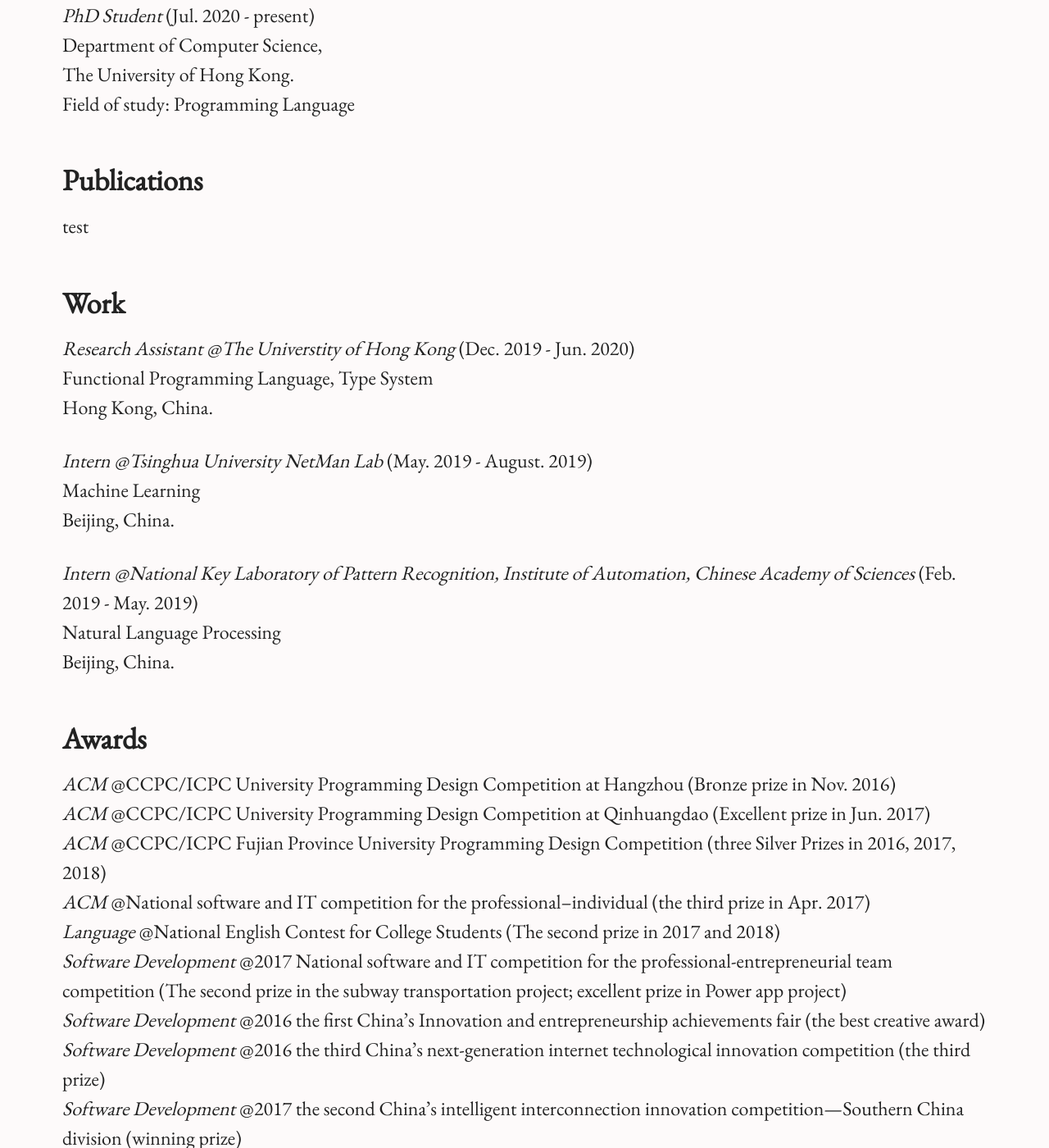
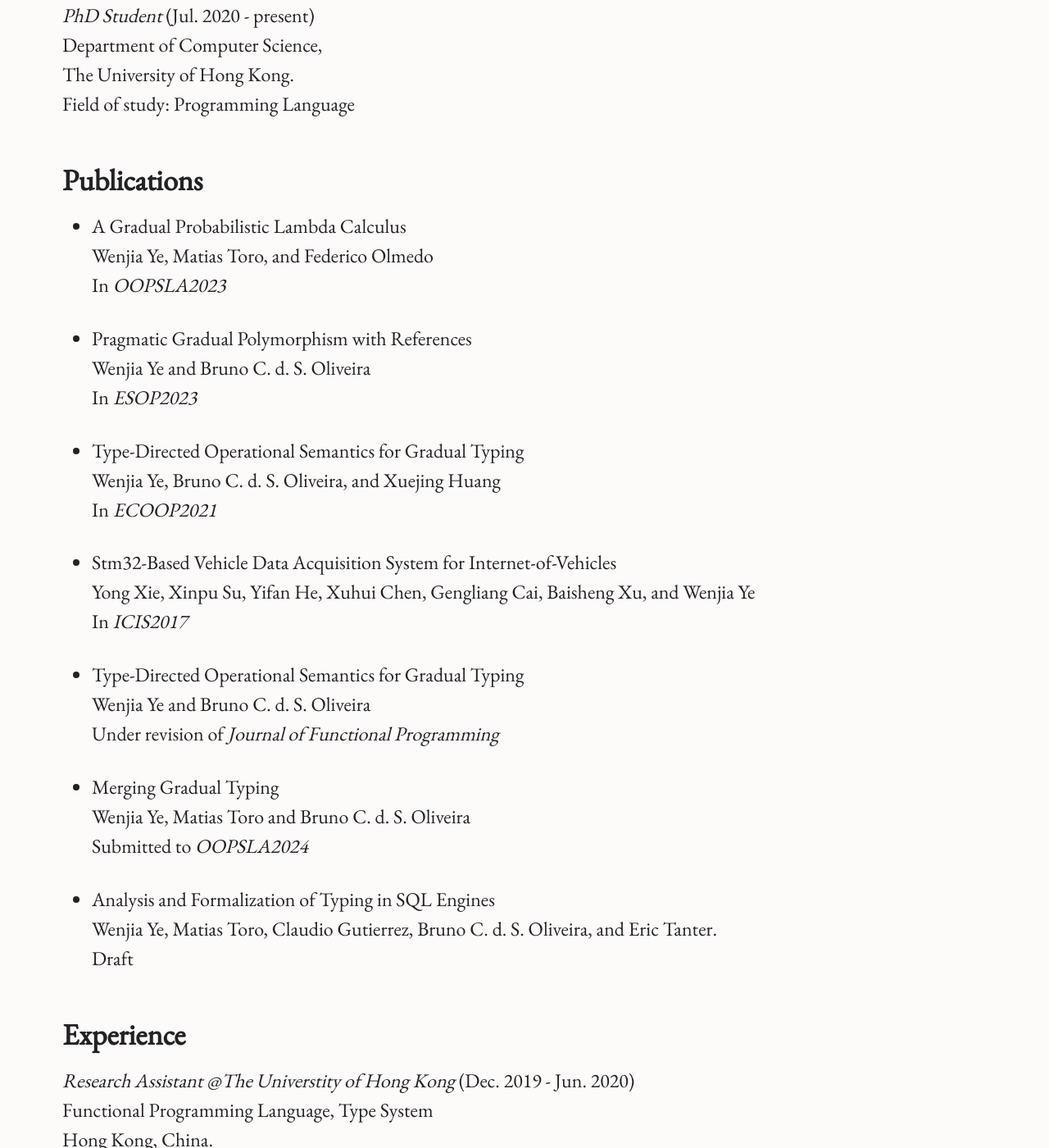
Before and after one commit to YeWenjia/YeWenjia.github.io, a Jekyll site: the page built from index.md, in a window 1280 px wide and 1400 px high, scrolled down 498 px. Shown: the whole window at 82% size. Built offline with Jekyll 4.4.1, drawn with Linux system fonts in a browser that asks for light colours; some of the changed text lies outside the part shown.

Commit message:
Update index.md

```diff
--- a/index.md
+++ b/index.md
@@ -22,23 +22,39 @@
    The University of Hong Kong. <br />
    Field of study: Programming Language
 
-<!--
-## Research
 
-*Machine Learning: Regressive Prediction* <br />
-   To predict using Gaussian <br />
-
-*Online Information Convey System on Amyotrophic Lateral Sclerosis (ALS)* <br />
-   By detecting patients’ blinking to convey information such as opening a door, a light or typing words in a screen <br />
-
-*Rapid Ticketing and Verification System for Subway Transportation* <br />
-   Mobile software development and encryption application <br /> -->
 
 ## Publications
 
-test
+* A Gradual Probabilistic Lambda Calculus <br />
+Wenjia Ye, Matias Toro, and Federico Olmedo<br />
+In <i>OOPSLA2023</i>
 
-## Work
+* Pragmatic Gradual Polymorphism with References <br />
+Wenjia Ye and Bruno C. d. S. Oliveira<br />
+In <i>ESOP2023</i>
+
+* Type-Directed Operational Semantics for Gradual Typing <br />
+Wenjia Ye, Bruno C. d. S. Oliveira, and Xuejing Huang<br />
+In <i>ECOOP2021</i>
+
+* Stm32-Based Vehicle Data Acquisition System for Internet-of-Vehicles <br />
+Yong Xie, Xinpu Su, Yifan He, Xuhui Chen, Gengliang Cai, Baisheng Xu, and Wenjia Ye<br />
+In <i>ICIS2017</i>
+
+* Type-Directed Operational Semantics for Gradual Typing <br />
+Wenjia Ye and Bruno C. d. S. Oliveira <br />
+Under revision of <i>Journal of Functional Programming</i>
+
+* Merging Gradual Typing <br />
+Wenjia Ye, Matias Toro and Bruno C. d. S. Oliveira <br />
+Submitted to <i>OOPSLA2024</i>
+
+* Analysis and Formalization of Typing in SQL Engines <br />
+Wenjia Ye, Matias Toro, Claudio Gutierrez, Bruno C. d. S. Oliveira, and Eric Tanter. <br />
+Draft
+
+## Experience
 
 *Research Assistant @The Universtity of Hong Kong* (Dec. 2019 - Jun. 2020) <br />
    Functional Programming Language, Type System <br />
@@ -48,7 +64,7 @@
    Machine Learning <br />
    Beijing, China.
 
-*Intern  @National Key Laboratory of Pattern Recognition, Institute of Automation, Chinese Academy of Sciences* (Feb. 2019 -  May. 2019) <br />
+*Intern  @National Key Laboratory of Pattern Recognition, Institute of Automation, Chinese Academy of Sciences* (Feb. 2019 - May. 2019) <br />
    Natural Language Processing <br />
    Beijing, China.
 
@@ -72,7 +88,39 @@
 *Scholarships & Honors* @National Excellent Representative of National Scholarship Awarders (0.2%) (2019) <br />
 *Scholarships & Honors* @Excellent Undergraduate Student (2019) <br />
 
-## Skill
+
+## Teaching
+1. *Teacher Assistant* (2020-2021). Functional Programming. The University of Hong Kong.
+2. *Teacher Assistant* (2020-2021). Discrete Mathematics. The University of Hong Kong.
+3. *Teacher Assistant* (2021-2022). Introduction to Data Structures and Algorithms. The University of Hong Kong.
+
+## Community Service
+
+* ESOP2024:AEC
+* ESOP2023:Student Volunteer
+* ECOOP2022:AEC
+* ECOOP2022:(Sub)reviewer
+* ESOP2023:Student Volunteer
+
+
+## CV
+
+[Download PDF](files/WenjiaYE_CV.pdf).
+
+
+<!-- ## Contact
+
+Wenjia YE <br />
+Research Postgraduate Student <br />
+Department of Computer Science<br />
+The University of Hong Kong<br />
+
+Office: Room 426 CYC Building<br />
+Email: [yewenjia@connect.hku.hk] -->
+
+
+
+<!-- ## Skill
 
 *Main Qualification Certificates* <br />
   IBM Software Engineer <br />
@@ -84,25 +132,20 @@
    C Language-Intermediate <br />
 
 *Main Qualification Certificates* <br />
-   C Language-Intermediate <br />
+   C Language-Intermediate <br />  -->
 
-*SoftWare Copyright* <br />
-   Software Copyright based on encrypted QR code ticketing system <br />
+<!-- *SoftWare Copyright* <br />
+   Software Copyright based on encrypted QR code ticketing system <br /> -->
 
-## CV
 
-[Download PDF](files/WenjiaYE_CV.pdf).
+   <!--
+## Research
 
-## Volunteer
+*Machine Learning: Regressive Prediction* <br />
+   To predict using Gaussian <br />
 
-*Volunteer Translator @2017 BRICS Summit* : Excellent Volunteer
+*Online Information Convey System on Amyotrophic Lateral Sclerosis (ALS)* <br />
+   By detecting patients’ blinking to convey information such as opening a door, a light or typing words in a screen <br />
 
-<!-- ## Contact
-
-Wenjia YE <br />
-Research Postgraduate Student <br />
-Department of Computer Science<br />
-The University of Hong Kong<br />
-
-Office: Room 426 CYC Building<br />
-Email: [yewenjia@connect.hku.hk] -->
+*Rapid Ticketing and Verification System for Subway Transportation* <br />
+   Mobile software development and encryption application <br /> -->
```
